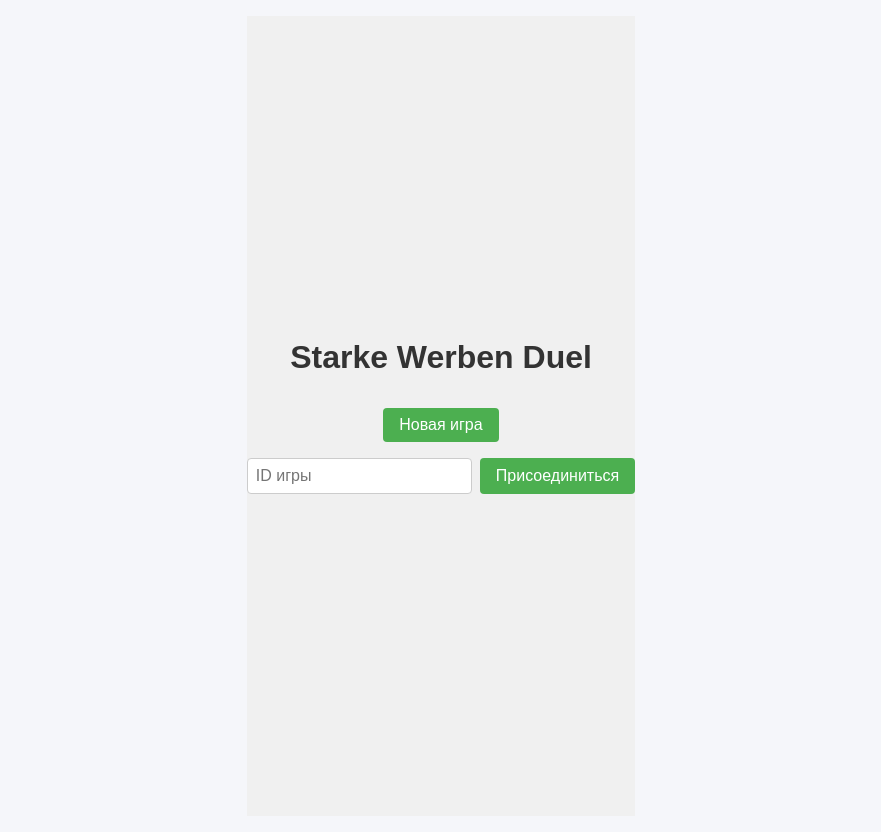
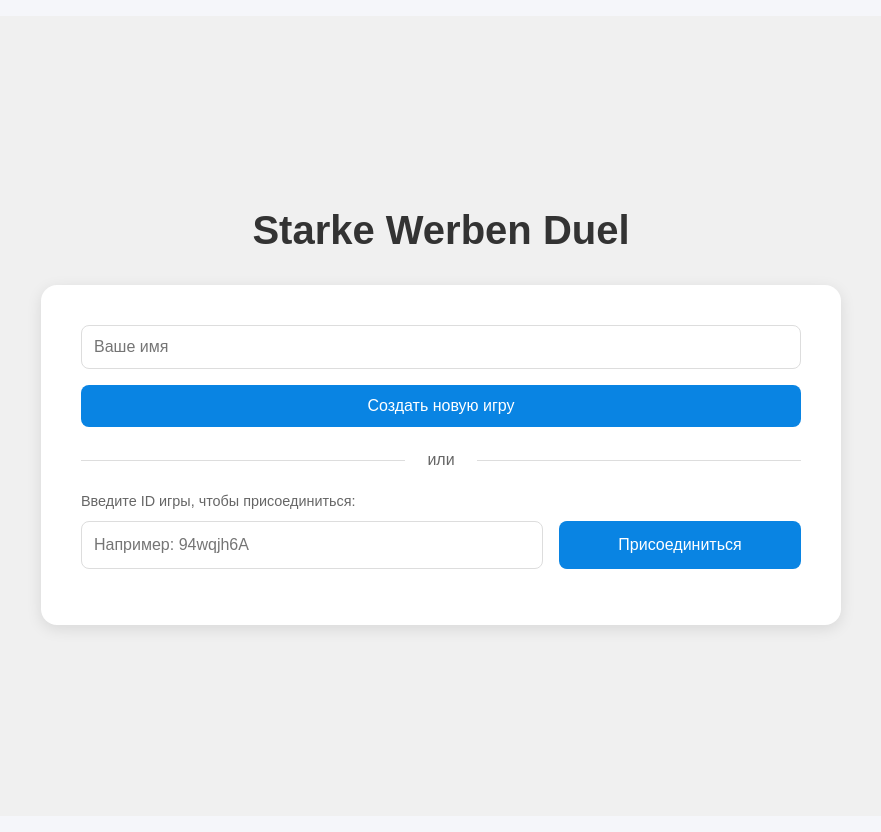
Before and after one commit to CommanderNULL/starke-verben-duell, a Flask app: page / in a window 1280 px wide. Shown: the whole page, without its empty margins (199-1080 px from the left). Run offline with Flask 3, Linux system fonts and the light colour scheme.

Commit message:
improve style a little bit more

```diff
--- a/app.py
+++ b/app.py
@@ -17,13 +17,15 @@ class GameState(db.Model):
     bot_cards = db.Column(db.JSON)
     discard_pile = db.Column(db.JSON)
     current_turn = db.Column(db.String(10))
+    player_name = db.Column(db.String(20))
 
     def to_dict(self):
         return {
             "player_cards": self.player_cards,
             "bot_cards_count": len(self.bot_cards),
             "discard_pile": self.discard_pile[-1],
-            "current_turn": self.current_turn
+            "current_turn": self.current_turn,
+            "player_name": self.player_name
         }
 
 def load_verbs():
@@ -118,14 +120,15 @@ class Game:
                 return True
         return False
 
-    def save_state(self, game_id):
+    def save_state(self, game_id, player_name=None):
         game_state = GameState(
             id=game_id,
             deck=self.deck,
             player_cards=self.players["player"],
             bot_cards=self.players["bot"],
             discard_pile=self.discard_pile,
-            current_turn=self.current_turn
+            current_turn=self.current_turn,
+            player_name=player_name
         )
         db.session.merge(game_state)
         db.session.commit()
@@ -134,10 +137,42 @@ games = {}
 
 @app.route("/game/new", methods=["POST"])
 def create_new_game():
+    data = request.json
+    player_name = data.get('player_name')
+
+    if not player_name:
+        return jsonify({"success": False, "message": "Имя игрока обязательно"})
+    if player_name.lower() == 'bot':
+        return jsonify({"success": False, "message": "Имя 'bot' зарезервировано"})
+
     game_id = shortuuid.uuid()[:8]
     games[game_id] = Game()
-    games[game_id].save_state(game_id)
-    return jsonify({"game_id": game_id})
+    games[game_id].save_state(game_id, player_name)
+
+    return jsonify({"success": True, "game_id": game_id})
+
+@app.route("/game/<game_id>/join", methods=["POST"])
+def join_game(game_id):
+    data = request.json
+    player_name = data.get('player_name')
+
+    if not player_name:
+        return jsonify({"success": False, "message": "Имя игрока обязательно"})
+    if player_name.lower() == 'bot':
+        return jsonify({"success": False, "message": "Имя 'bot' зарезервировано"})
+
+    game_state = GameState.query.get(game_id)
+    if not game_state:
+        return jsonify({"success": False, "message": "Игра не найдена"})
+
+    if game_state.player_name and game_state.player_name != player_name:
+        return jsonify({"success": False, "message": "В этой игре уже есть игрок с другим именем"})
+
+    if not game_state.player_name:
+        game_state.player_name = player_name
+        db.session.commit()
+
+    return jsonify({"success": True})
 
 @app.route("/game/<game_id>/state", methods=["GET"])
 def get_game_state(game_id):
--- a/static/css/style.css
+++ b/static/css/style.css
@@ -262,47 +262,118 @@ body {
     flex-direction: column;
     align-items: center;
     justify-content: center;
-    height: 100vh;
+    min-height: 100vh;
     background-color: #f0f0f0;
+    padding: 2rem;
+    width: 100%;
 }
 
 .game-setup h1 {
     margin-bottom: 2rem;
     color: #333;
+    text-align: center;
+    font-size: 2.5rem;
 }
 
 .setup-buttons {
+    width: 100%;
+    max-width: 800px;
+}
+
+.setup-form {
+    background: white;
+    padding: 2.5rem;
+    border-radius: 1rem;
+    box-shadow: var(--shadow);
+}
+
+.setup-form input[type="text"] {
+    width: 100%;
+    padding: 0.75rem;
+    font-size: 1rem;
+    border: 1px solid #ddd;
+    border-radius: 0.5rem;
+    margin-bottom: 1rem;
+}
+
+.setup-actions {
     display: flex;
     flex-direction: column;
-    gap: 1rem;
-    align-items: center;
+    gap: 1.5rem;
+}
+
+.setup-actions button {
+    width: 100%;
+    padding: 0.75rem;
+    font-size: 1rem;
+    background-color: var(--accent);
+    color: white;
+    border: none;
+    border-radius: 0.5rem;
+    cursor: pointer;
+    transition: background-color 0.3s;
+}
+
+.setup-actions button:hover {
+    background-color: #0773c5;
+}
+
+.separator {
+    text-align: center;
+    font-size: 1rem;
+    color: #666;
+    position: relative;
+}
+
+.separator::before,
+.separator::after {
+    content: '';
+    position: absolute;
+    top: 50%;
+    width: 45%;
+    height: 1px;
+    background-color: #ddd;
+}
+
+.separator::before {
+    left: 0;
+}
+
+.separator::after {
+    right: 0;
+}
+
+.join-section {
+    display: flex;
+    flex-direction: column;
+    gap: 0.5rem;
+}
+
+.input-hint {
+    font-size: 0.9rem;
+    color: #666;
+    margin-bottom: 0.25rem;
 }
 
 .join-game {
     display: flex;
-    gap: 0.5rem;
+    gap: 1rem;
 }
 
 .join-game input {
-    padding: 0.5rem;
+    flex: 2;
     font-size: 1rem;
-    border: 1px solid #ccc;
-    border-radius: 4px;
+    padding: 0.75rem;
+    border: 1px solid #ddd;
+    border-radius: 0.5rem;
+    height: 48px;
 }
 
-button {
-    padding: 0.5rem 1rem;
-    font-size: 1rem;
-    background-color: #4CAF50;
-    color: white;
-    border: none;
-    border-radius: 4px;
-    cursor: pointer;
-    transition: background-color 0.3s;
-}
-
-button:hover {
-    background-color: #45a049;
+.join-game button {
+    flex: 1;
+    white-space: nowrap;
+    min-width: 160px;
+    height: 48px;
 }
 
 .game-id-display {
@@ -315,4 +386,3 @@ button:hover {
     border-radius: 4px;
     font-size: 0.9rem;
 }
-}
--- a/static/js/game.js
+++ b/static/js/game.js
@@ -1,16 +1,36 @@
 let currentGameId = null;
+let playerName = null;
 
 async function createNewGame() {
     try {
+        const name = document.getElementById('player-name').value.trim();
+        if (!name) {
+            alert('Пожалуйста, введите ваше имя');
+            return;
+        }
+        if (name.toLowerCase() === 'bot') {
+            alert('Имя "bot" зарезервировано');
+            return;
+        }
+
         const response = await fetch('/game/new', {
-            method: 'POST'
+            method: 'POST',
+            headers: {
+                'Content-Type': 'application/json'
+            },
+            body: JSON.stringify({ player_name: name })
         });
         const data = await response.json();
+        if (data.success) {
             currentGameId = data.game_id;
+            playerName = name;
             document.getElementById('current-game-id').textContent = currentGameId;
             document.getElementById('game-setup').style.display = 'none';
             document.getElementById('game-table').style.display = 'flex';
             updateGameState();
+        } else {
+            alert(data.message);
+        }
     } catch (error) {
         console.error('Error creating new game:', error);
         alert('Ошибка при создании новой игры');
@@ -19,16 +39,45 @@ async function createNewGame() {
 
 async function joinGame() {
     const gameId = document.getElementById('game-id').value.trim();
+    const name = document.getElementById('player-name').value.trim();
+
     if (!gameId) {
         alert('Пожалуйста, введите ID игры');
         return;
     }
+    if (!name) {
+        alert('Пожалуйста, введите ваше имя');
+        return;
+    }
+    if (name.toLowerCase() === 'bot') {
+        alert('Имя "bot" зарезервировано');
+        return;
+    }
 
+    try {
+        const response = await fetch(`/game/${gameId}/join`, {
+            method: 'POST',
+            headers: {
+                'Content-Type': 'application/json'
+            },
+            body: JSON.stringify({ player_name: name })
+        });
+        const data = await response.json();
+
+        if (data.success) {
             currentGameId = gameId;
+            playerName = name;
             document.getElementById('current-game-id').textContent = currentGameId;
             document.getElementById('game-setup').style.display = 'none';
             document.getElementById('game-table').style.display = 'flex';
             updateGameState();
+        } else {
+            alert(data.message);
+        }
+    } catch (error) {
+        console.error('Error joining game:', error);
+        alert('Ошибка при подключении к игре');
+    }
 }
 
 async function updateGameState() {
--- a/templates/index.html
+++ b/templates/index.html
@@ -10,10 +10,19 @@
     <div id="game-setup" class="game-setup">
         <h1>Starke Werben Duel</h1>
         <div class="setup-buttons">
-            <button onclick="createNewGame()">Новая игра</button>
-            <div class="join-game">
-                <input type="text" id="game-id" placeholder="ID игры" maxlength="8">
-                <button onclick="joinGame()">Присоединиться</button>
+            <div class="setup-form">
+                <input type="text" id="player-name" placeholder="Ваше имя" maxlength="20">
+                <div class="setup-actions">
+                    <button onclick="createNewGame()">Создать новую игру</button>
+                    <div class="separator">или</div>
+                    <div class="join-section">
+                        <div class="input-hint">Введите ID игры, чтобы присоединиться:</div>
+                        <div class="join-game">
+                            <input type="text" id="game-id" placeholder="Например: 94wqjh6A" maxlength="8">
+                            <button onclick="joinGame()">Присоединиться</button>
+                        </div>
+                    </div>
+                </div>
             </div>
         </div>
     </div>
```
Also changed, not shown: instance/game.db. Lines whose indentation alone changed are shown as unchanged.
